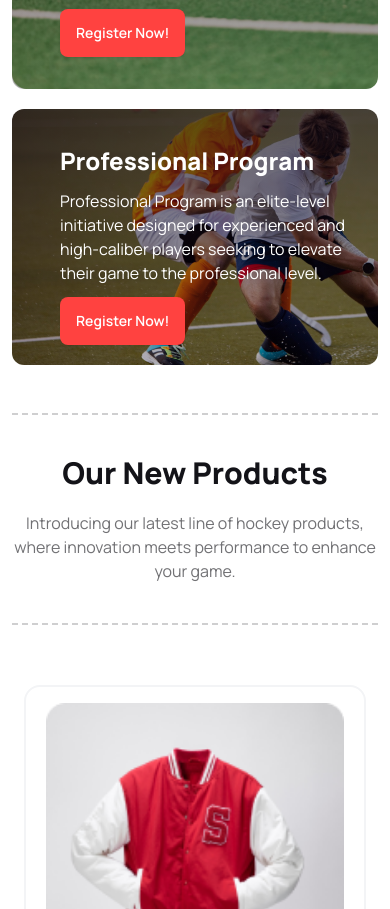
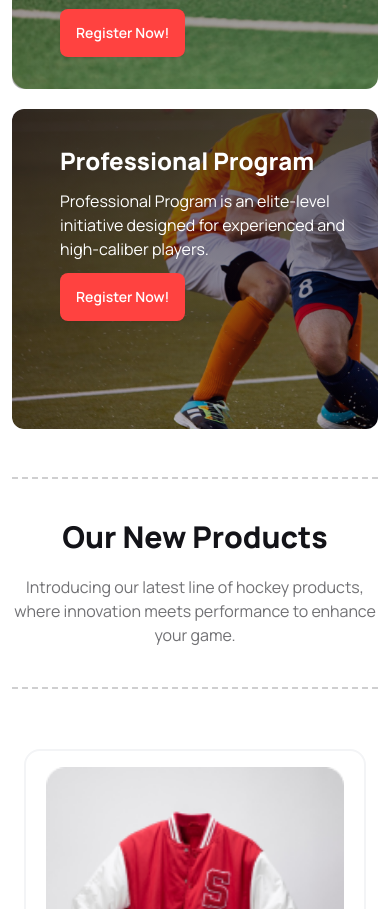
Before and after one commit to MASHRAFI47/hockeys, a plain HTML site: page index.html in a window 390 px wide. Shown: the part 2488-3397 px from the top of the page. Drawn offline with nearby package versions, Linux system fonts and the light colour scheme.

Commit message:
responsive fixed

```diff
--- a/index.html
+++ b/index.html
@@ -186,10 +186,10 @@
                         <button class="btn prime-button">Register Now!</button>
                     </div>
                 </div>
-                <div class="program-3 p-[8rem] md:p-[12rem] w-full mx-auto bg-no-repeat bg-cover rounded-xl relative">
+                <div class="program-3 p-[10rem] md:p-[12rem] w-full mx-auto bg-no-repeat bg-cover rounded-xl relative">
                     <div class="w-auto md:w-[30rem] space-y-3 absolute left-12 md:left-10 top-9 md:top-auto">
                         <h3 class="text-2xl font-extrabold text-white">Professional Program</h3>
-                        <p class="text-white w-[92%] md:w-full">Professional Program is an elite-level initiative designed for experienced and high-caliber players seeking to elevate their game to the professional level. </p>
+                        <p class="text-white w-[92%] md:w-full">Professional Program is an elite-level initiative designed for experienced and high-caliber players. </p>
                         <button class="btn prime-button">Register Now!</button>
                     </div>
                 </div>
```
